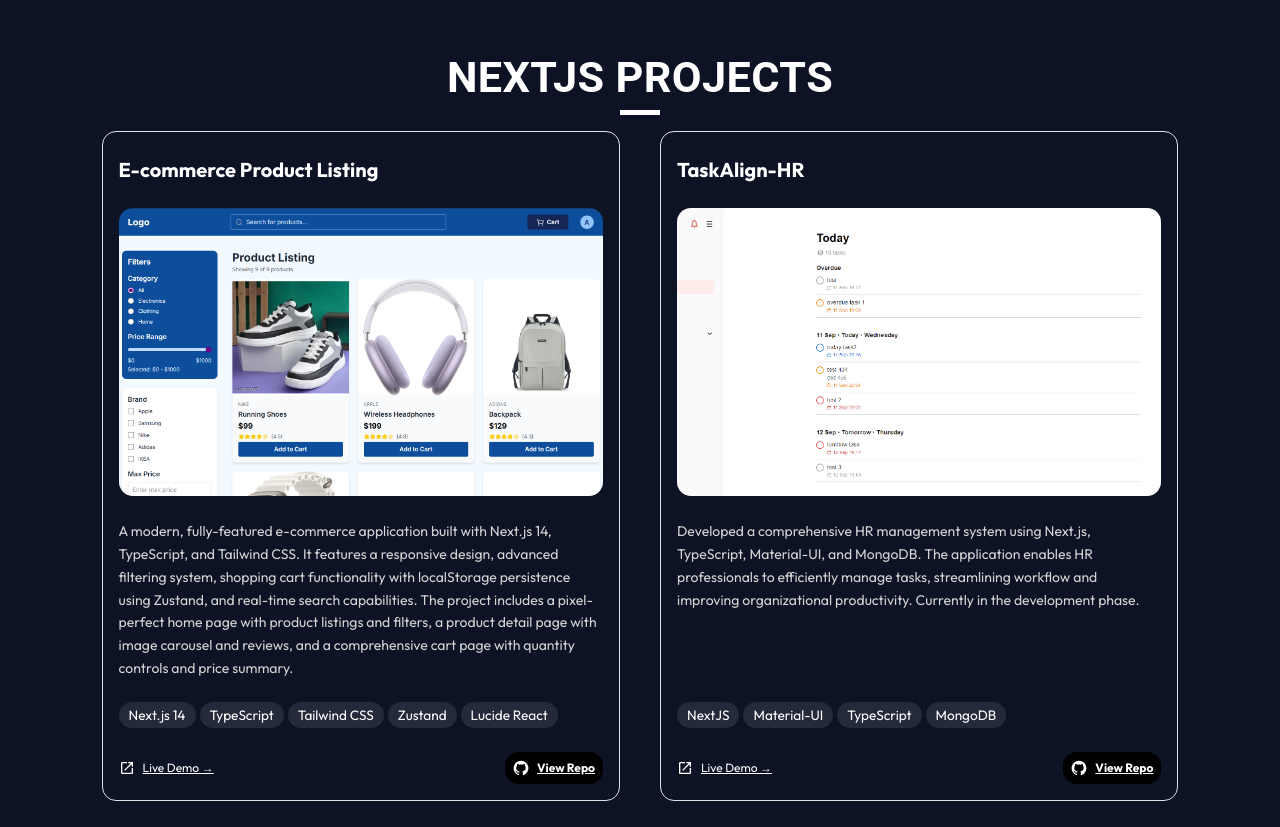
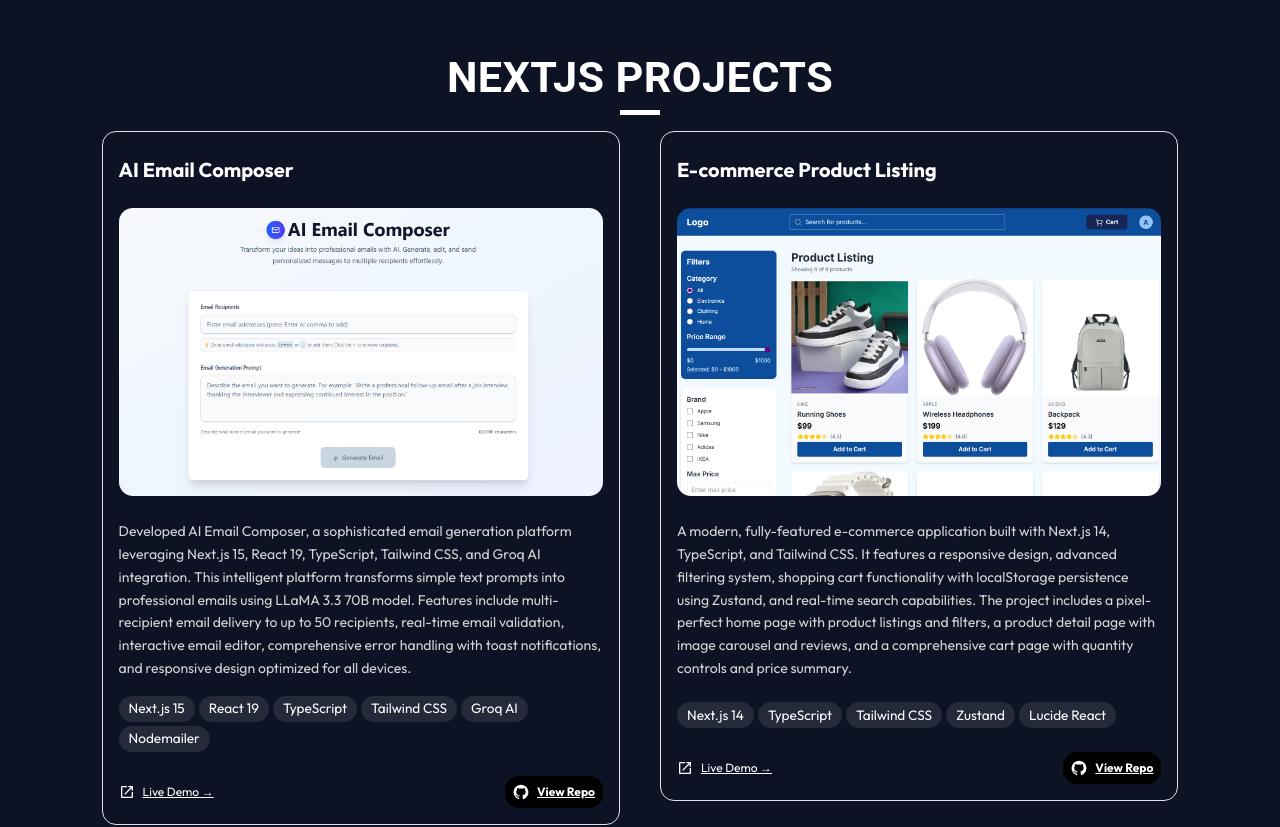
Before and after one commit to Surjendu-kar/React-Portfolio, a React (Vite) app: page / in a window 1280 px wide. Shown: the part 8860-9687 px from the top of the page. Built offline with nearby package versions, Linux system fonts and the light colour scheme.

Commit message:
feat(Projects): add AI Email Composer project card with detailed description and image; update repository links for existing projects and adjust card directions for improved layout

```diff
--- a/src/components/Projects.tsx
+++ b/src/components/Projects.tsx
@@ -24,7 +24,7 @@ import Ecommerce from "../assets/E-commerce.png";
 import MotoLog from "../assets/motoLog.png";
 import PizzaJoint from "../assets/PizzaJoint.png";
 import Nexa from "../assets/nexa.png";
-
+import AI_Email_Composer from "../assets/AI-Email-Composer.png";
 const Container = styled(Box)(({ theme }) => ({
   width: "90%",
   [theme.breakpoints.down("md")]: { width: "100%" },
@@ -343,11 +343,31 @@ const Projects = () => {
             <MainProjectBox>
               <AnimatedCard direction="left">
                 <ProjectCard3D
+                  projectName="AI Email Composer"
+                  projectTitle="Developed AI Email Composer, a sophisticated email generation platform leveraging Next.js 15, React 19, TypeScript, Tailwind CSS, and Groq AI integration. This intelligent platform transforms simple text prompts into professional emails using LLaMA 3.3 70B model. Features include multi-recipient email delivery to up to 50 recipients, real-time email validation, interactive email editor, comprehensive error handling with toast notifications, and responsive design optimized for all devices."
+                  mainImg={AI_Email_Composer}
+                  link="https://email-generator-wheat.vercel.app/"
+                  repoLink="https://github.com/Surjendu-kar/Email-Generator"
+                  technologies={[
+                    "Next.js 15",
+                    "React 19",
+                    "TypeScript",
+                    "Tailwind CSS",
+                    "Groq AI",
+                    "Nodemailer",
+                  ]}
+                />
+              </AnimatedCard>
+            </MainProjectBox>
+
+            <MainProjectBox>
+              <AnimatedCard direction="right">
+                <ProjectCard3D
                   projectName="E-commerce Product Listing"
                   projectTitle="A modern, fully-featured e-commerce application built with Next.js 14, TypeScript, and Tailwind CSS. It features a responsive design, advanced filtering system, shopping cart functionality with localStorage persistence using Zustand, and real-time search capabilities. The project includes a pixel-perfect home page with product listings and filters, a product detail page with image carousel and reviews, and a comprehensive cart page with quantity controls and price summary."
                   mainImg={Ecommerce}
                   link="https://whatbytes-eight.vercel.app"
-                  repoLink="https://whatbytes-eight.vercel.app/"
+                  repoLink="https://github.com/Surjendu-kar/Whatbytes"
                   technologies={[
                     "Next.js 14",
                     "TypeScript",
@@ -360,7 +380,7 @@ const Projects = () => {
             </MainProjectBox>
 
             <MainProjectBox>
-              <AnimatedCard direction="right">
+              <AnimatedCard direction="left">
                 <ProjectCard3D
                   projectName="TaskAlign-HR"
                   projectTitle="Developed a comprehensive HR management system using Next.js, TypeScript, Material-UI, and MongoDB. The application enables HR professionals to efficiently manage tasks, streamlining workflow and improving organizational productivity. Currently in the development phase."
@@ -378,7 +398,7 @@ const Projects = () => {
             </MainProjectBox>
 
             <MainProjectBox>
-              <AnimatedCard direction="left">
+              <AnimatedCard direction="right">
                 <ProjectCard3D
                   projectName="Ad Banners"
                   projectTitle="A dynamic Next.js application with TypeScript and MUI, designed for a job assignment to manage and display advertisement banners. It features an interactive UI that allows users to edit and save banner details like title, description, and images, including the option to download edited images. The system supports image uploads and offers persistence with local storage."
@@ -390,7 +410,7 @@ const Projects = () => {
               </AnimatedCard>
             </MainProjectBox>
             <MainProjectBox>
-              <AnimatedCard direction="right">
+              <AnimatedCard direction="left">
                 <ProjectCard3D
                   projectName="TripVibe"
                   projectTitle="Seamless travel planning and community experience powered by NextJS. In TripVibe, users can meticulously plan their trips by adding destinations along with specific dates and times. Each entry allows the addition of personal notes for activities planned at those times. The platform is designed to alert users with a popup message if there are any overlapping events, ensuring a smooth scheduling experience."
@@ -403,7 +423,7 @@ const Projects = () => {
             </MainProjectBox>
 
             <MainProjectBox>
-              <AnimatedCard direction="left">
+              <AnimatedCard direction="right">
                 <ProjectCard3D
                   projectName="NextLevel Food"
                   projectTitle="Exploring modern culinary trends and delivering a delightful user experience with NextJS."
@@ -416,7 +436,7 @@ const Projects = () => {
             </MainProjectBox>
 
             <MainProjectBox>
-              <AnimatedCard direction="right">
+              <AnimatedCard direction="left">
                 <ProjectCard3D
                   projectName="NextEvents"
                   projectTitle="Engage and discover local events with a dynamic, interactive platform using NextJS."
```
Also changed, not shown: src/assets/AI-Email-Composer.png (added).
